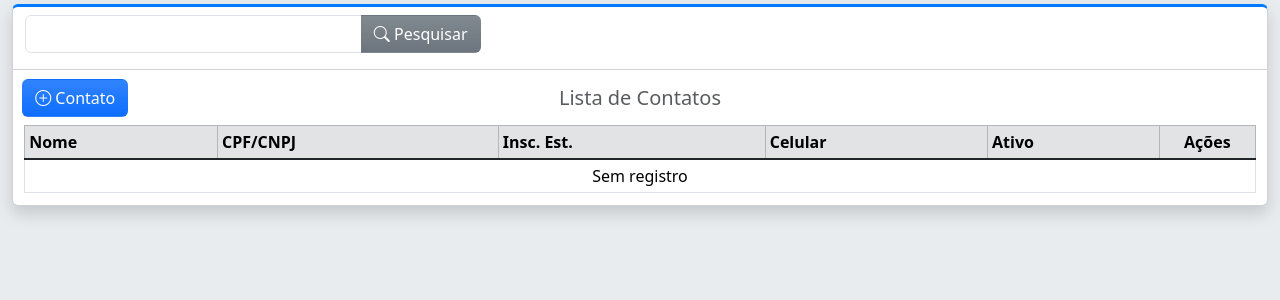
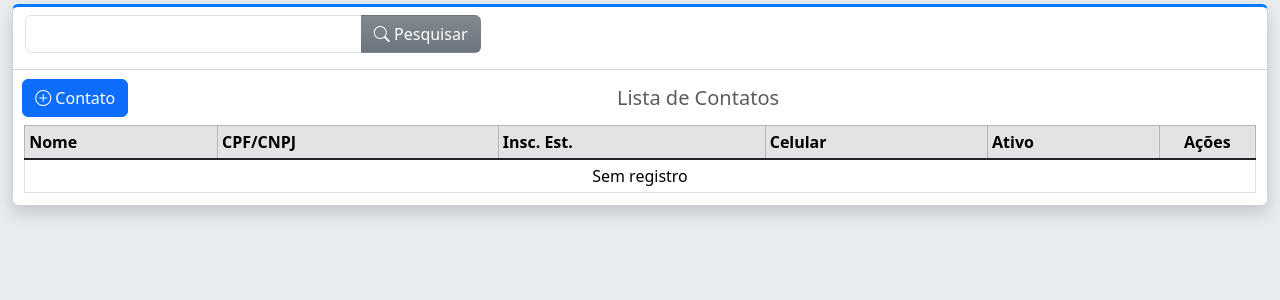
Before and after one commit to jvsjanilson/MeuFinanceiro, a Django app: page /contatos/ in a window 1280 px wide. Shown: the part 65-365 px from the top of the page. Run offline with Django 4.2, Linux system fonts and the light colour scheme; the visitor is signed in with stand-in values (Sample User, id 1); data that the repository does not hold is empty.

Commit message:
feat: ajuste layout list contaot

```diff
--- a/cadastro/templates/cadastro/contato/list.html
+++ b/cadastro/templates/cadastro/contato/list.html
@@ -41,18 +41,16 @@
             <table class="table mb-1 table-sm table-bordered table-hover caption-top">
                 <caption style="padding-top: 1px" >
                     <div class="row">
-                        <div class="col-4 col-md-3 col-lg-2 ">
+                        <div class="col-auto">
                             {% if perms.cadastro.add_contato %}
-                            <a class="btn bg-primary bg-gradient text-white" href="{% url 'contato-create' %}" ><i class="bi bi-plus-circle"></i>  {{ verbose_name }}</a>
+                            <a class="btn btn-primary " href="{% url 'contato-create' %}" ><i class="bi bi-plus-circle"></i>  {{ verbose_name }}</a>
                             {% endif %}
                         </div>
 
-                        <div class="col-8 text-center align-self-center ">
+                        <div class="col text-center align-self-center ">
                             <h5  style="margin-bottom: 1px">Lista de {{ verbose_name_plural }} </h5>
                         </div>
 
-                        <div class="col-2">
-                        </div>
                     </div>
                 </caption>
                     <thead class="table-secondary ">
```
